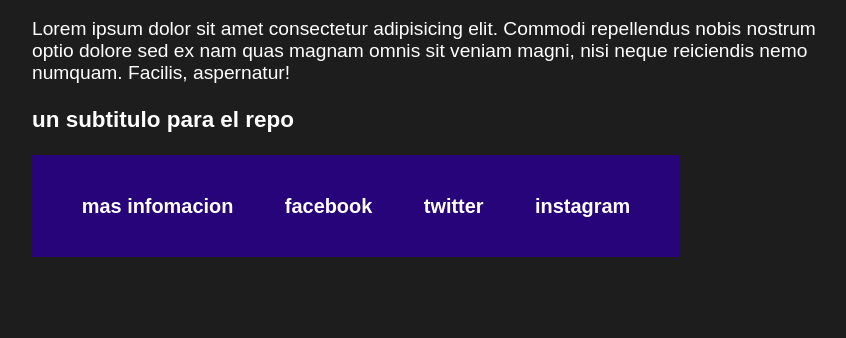
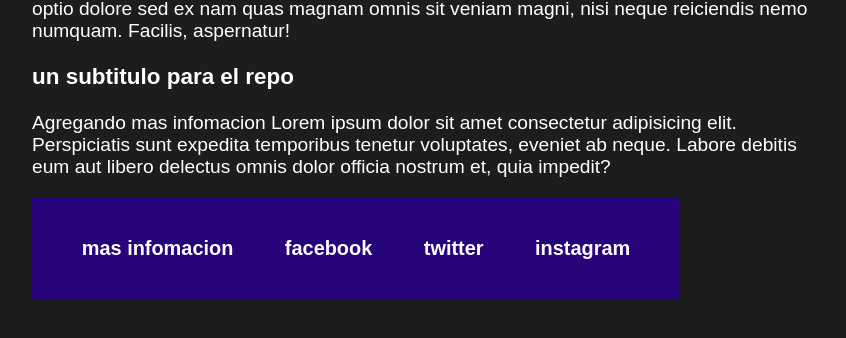
Before and after one commit to RicardoSan12/Proyecto-de-version, a plain HTML site: page index.html in a window 1280 px wide. Shown: the part 318-656 px from the top of the page, without its empty margins (208-1054 px from the left). Drawn offline with Linux system fonts and the light colour scheme.

Commit message:
agrando informacion a la rama1

```diff
--- a/index.html
+++ b/index.html
@@ -36,6 +36,7 @@
         <h1>probando repositorio local</h1>
         <p>Lorem ipsum dolor sit amet consectetur adipisicing elit. Commodi repellendus nobis nostrum optio dolore sed ex nam quas magnam omnis sit veniam magni, nisi neque reiciendis nemo numquam. Facilis, aspernatur!</p>
         <h3>un subtitulo para el repo</h3>
+        <p>Agregando mas infomacion Lorem ipsum dolor sit amet consectetur adipisicing elit. Perspiciatis sunt expedita temporibus tenetur voluptates, eveniet ab neque. Labore debitis eum aut libero delectus omnis dolor officia nostrum et, quia impedit?</p>
     </main>
     <footer>
         <h5>mas infomacion</h5>
```
